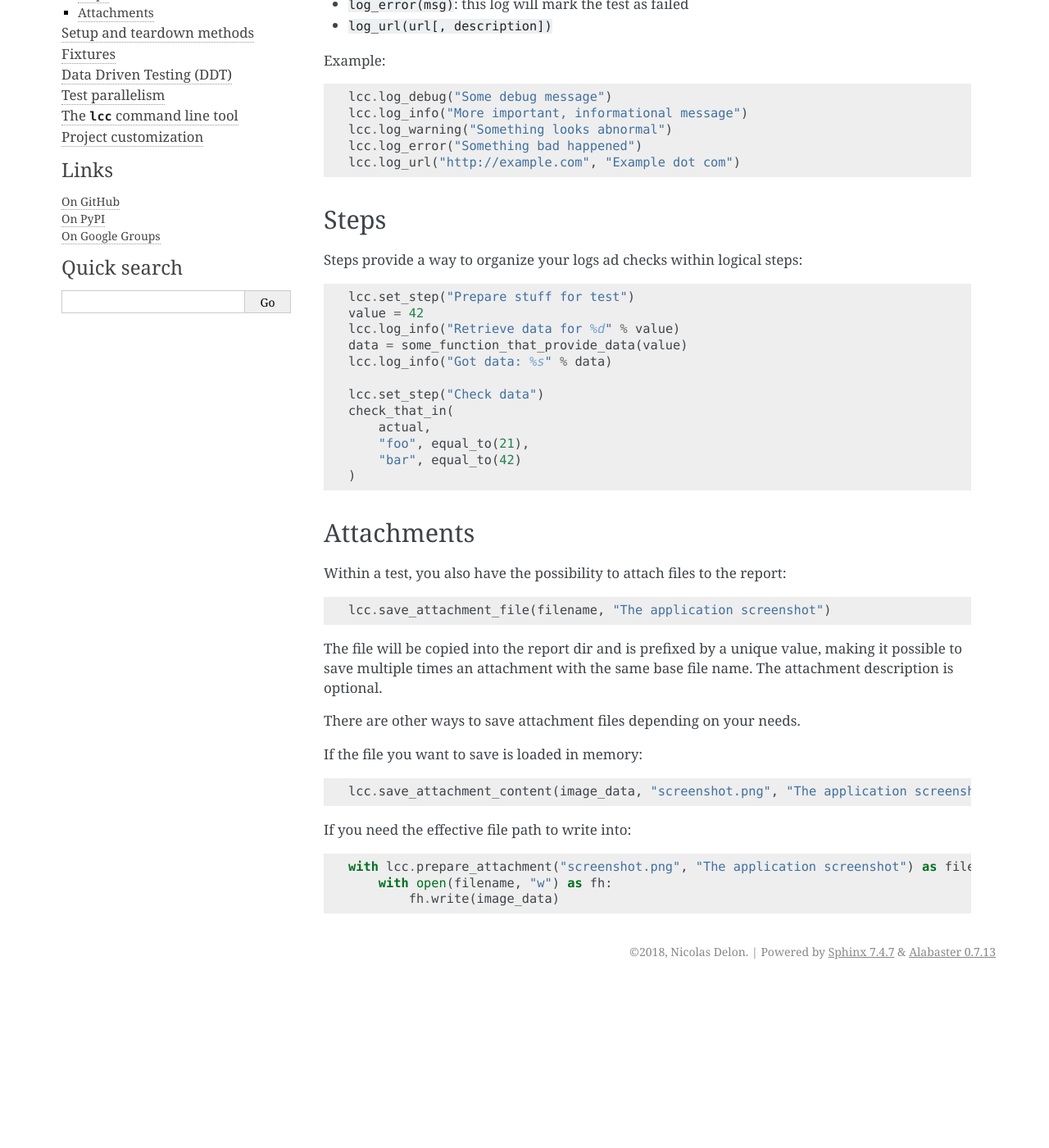
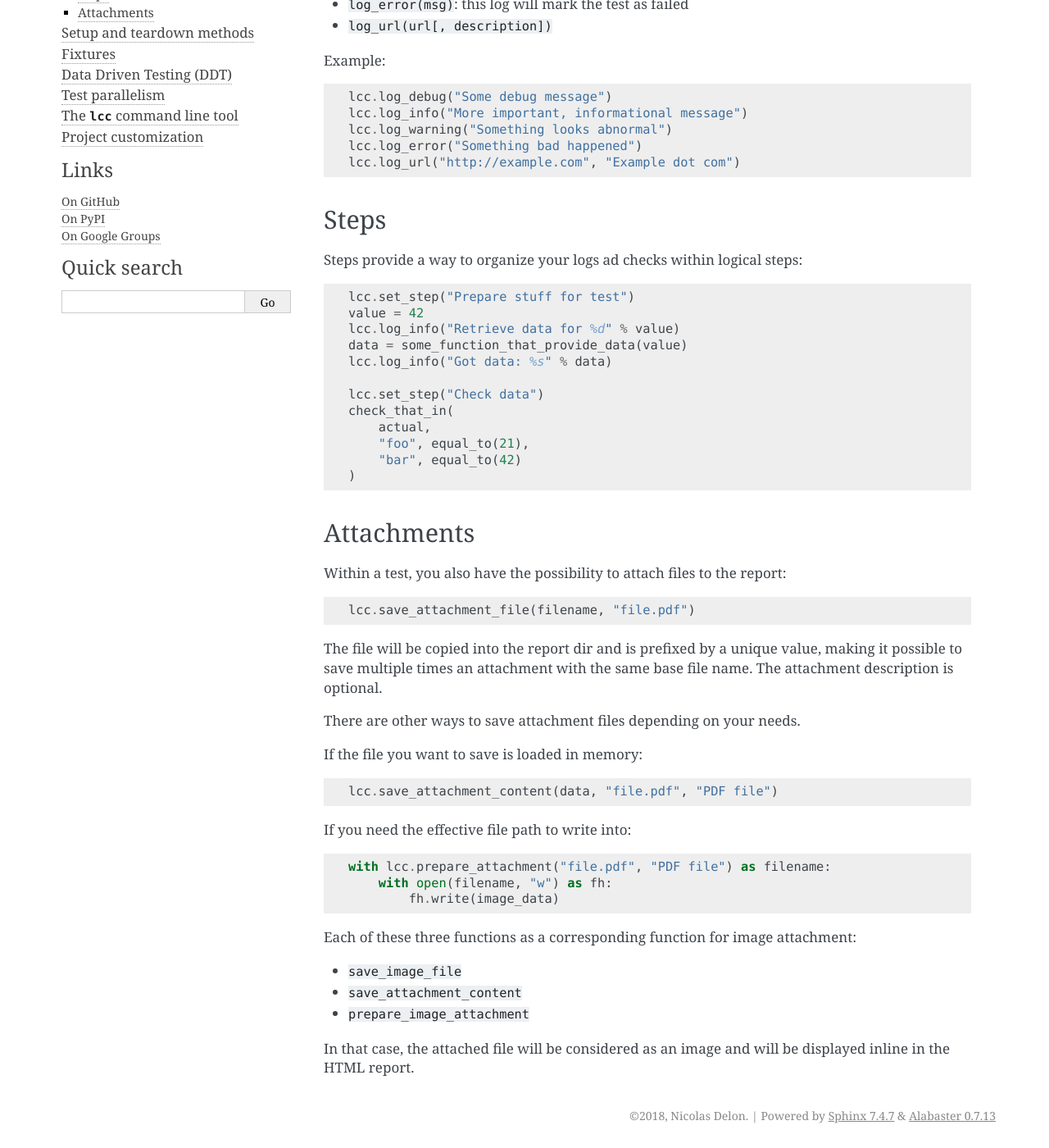
Before and after one commit to lemoncheesecake/lemoncheesecake, a Sphinx documentation site: the page built from doc/logging.rst, in a window 1280 px wide and 1400 px high, scrolled down 324 px. Shown: the whole window at 82% size. Built offline with Sphinx 7.4.7, drawn with Linux system fonts in a browser that asks for light colours; before the commit the page ends 1524 px from its top, so only the background shows below that.

Commit message:
Doc: update for new image attachment functions

```diff
--- a/doc/logging.rst
+++ b/doc/logging.rst
@@ -61,7 +61,7 @@ Within a test, you also have the possibility to attach files to the report:
 
 .. code-block:: python
 
-    lcc.save_attachment_file(filename, "The application screenshot")
+    lcc.save_attachment_file(filename, "file.pdf")
 
 The file will be copied into the report dir and is prefixed by a unique value, making it possible to save
 multiple times an attachment with the same base file name. The attachment description is optional.
@@ -72,12 +72,23 @@ If the file you want to save is loaded in memory:
 
 .. code-block:: python
 
-    lcc.save_attachment_content(image_data, "screenshot.png", "The application screenshot")
+    lcc.save_attachment_content(data, "file.pdf", "PDF file")
 
 If you need the effective file path to write into:
 
 .. code-block:: python
 
-    with lcc.prepare_attachment("screenshot.png", "The application screenshot") as filename:
+    with lcc.prepare_attachment("file.pdf", "PDF file") as filename:
         with open(filename, "w") as fh:
             fh.write(image_data)
+
+Each of these three functions as a corresponding function for image attachment:
+
+- ``save_image_file``
+
+- ``save_attachment_content``
+
+- ``prepare_image_attachment``
+
+In that case, the attached file will be considered as an image
+and will be displayed inline in the HTML report.
```
